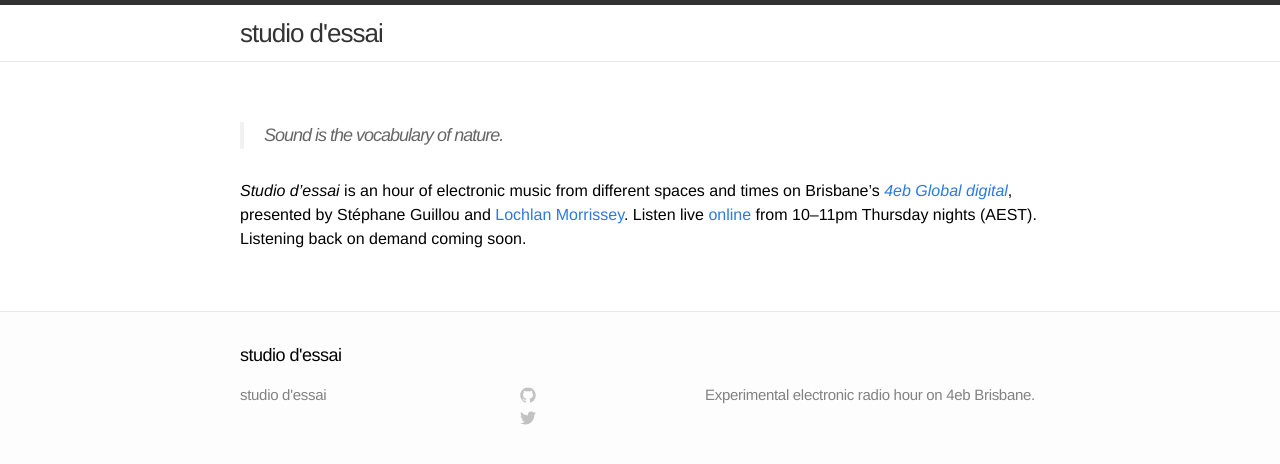
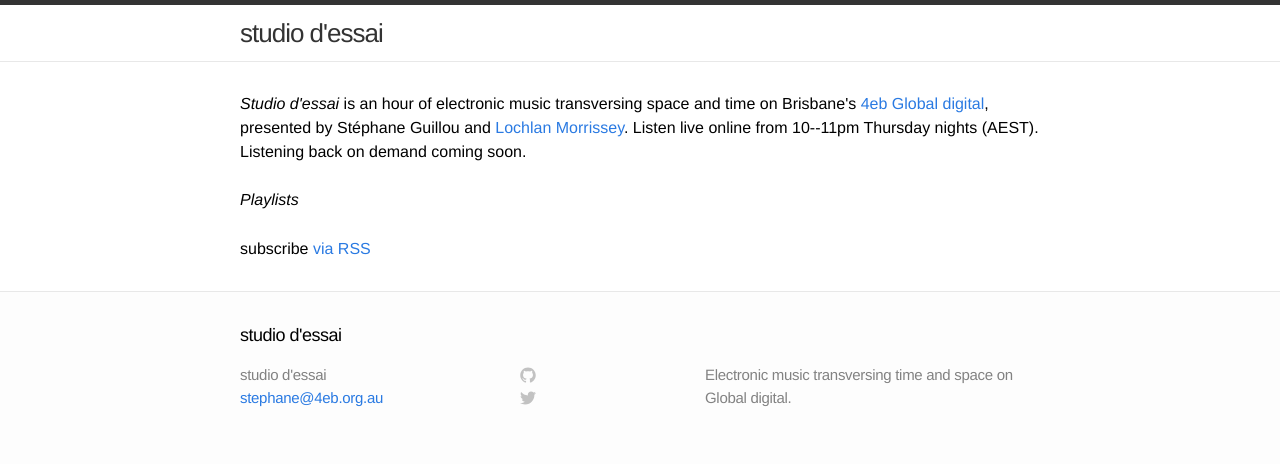
Before and after one commit to studio-dessai/studio-dessai.github.io, a Jekyll site: the page built from index.html, in a window 1280 px wide. Shown: the top 464 px of the page. Built offline with Jekyll 4.4.1, drawn with Linux system fonts in a browser that asks for light colours.

Commit message:
Merged index and starter.

```diff
--- a/_config.yml
+++ b/_config.yml
@@ -1,7 +1,7 @@
 # Site settings
 title: studio d'essai
-# email: stephane@4eb.org.au
-description: "Experimental electronic radio hour on 4eb Brisbane."
+email: stephane@4eb.org.au
+description: "Electronic music transversing time and space on Global digital."
 baseurl: ""
 url: "https://studio-dessai.github.io"
 
--- a/index.html
+++ b/index.html
@@ -3,8 +3,14 @@ layout: default
 ---
 
 <div class="home">
+    <p><em>Studio d'essai</em> is an hour of electronic music transversing space and
+    time on Brisbane's <a href="4eb.org.au">4eb Global digital</a>,
+    presented by Stéphane Guillou and <a href="sghignazzo.org">Lochlan Morrissey</a>.
+    Listen live online from 10--11pm Thursday nights
+    (AEST). Listening back on demand coming soon.</p>
+    </br>
 
-  <h1>Posts</h1>
+    <h1><em>Playlists</em></h1>
 
   <ul class="posts">
     {% for post in site.posts %}
--- a/starter.md
+++ /dev/null
@@ -1,14 +0,0 @@
----
-layout: page
-permalink: index.html
----
-
-> Sound is the vocabulary of nature.
-
-_Studio d'essai_ is an hour of electronic music from different spaces and times
-on Brisbane's
-_<a href="http://4eb.org.au/global">4eb Global digital</a>_, presented by
-Stéphane Guillou and [Lochlan Morrissey](http://sghignazzo.org). Listen live
-[online](http://4eb.org.au/listen)
-from 10--11pm Thursday nights (AEST).
-Listening back on demand coming soon.
```
